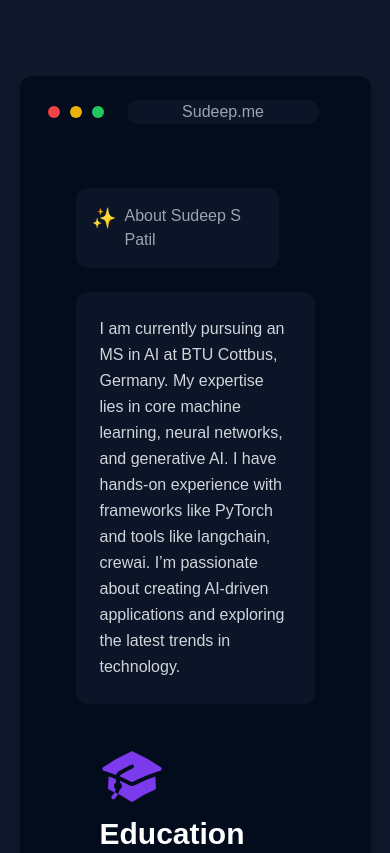
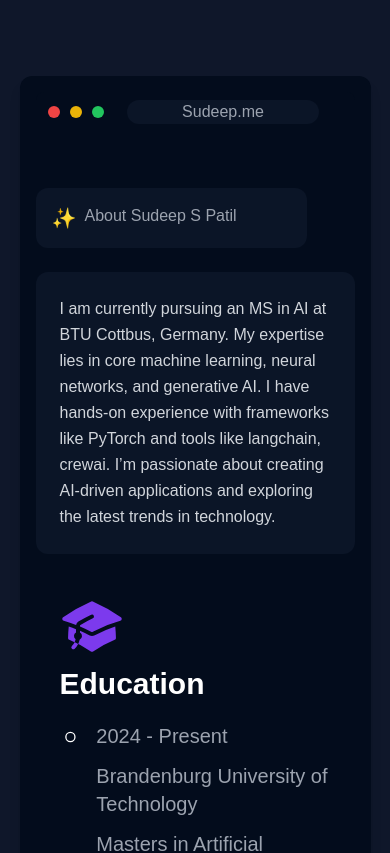
Before and after one commit to sudeep-sp/my-portfolio, a Next.js app: page / in a window 390 px wide. Shown: the part 960-1813 px from the top of the page. Built offline with nearby package versions, Linux system fonts and the light colour scheme.

Commit message:
Refactor About component layout by removing unnecessary margin for improved responsiveness

```diff
--- a/src/components/About.tsx
+++ b/src/components/About.tsx
@@ -46,7 +46,7 @@
             <p className="text-gray-400 py-[0.5]">Sudeep.me</p>
           </div>
         </div>
-        <div className="flex flex-col justify-center mx-10 md:mx-14">
+        <div className="flex flex-col justify-center md:mx-14">
           {/* Search Input */}
           <div className="bg-secondary px-4 py-4 flex space-x-2 rounded-xl  mt-14 mb-6 w-[85%] sm:w-[70%]">
             <span className="text-yellow-400 text-xl">✨</span>
```
